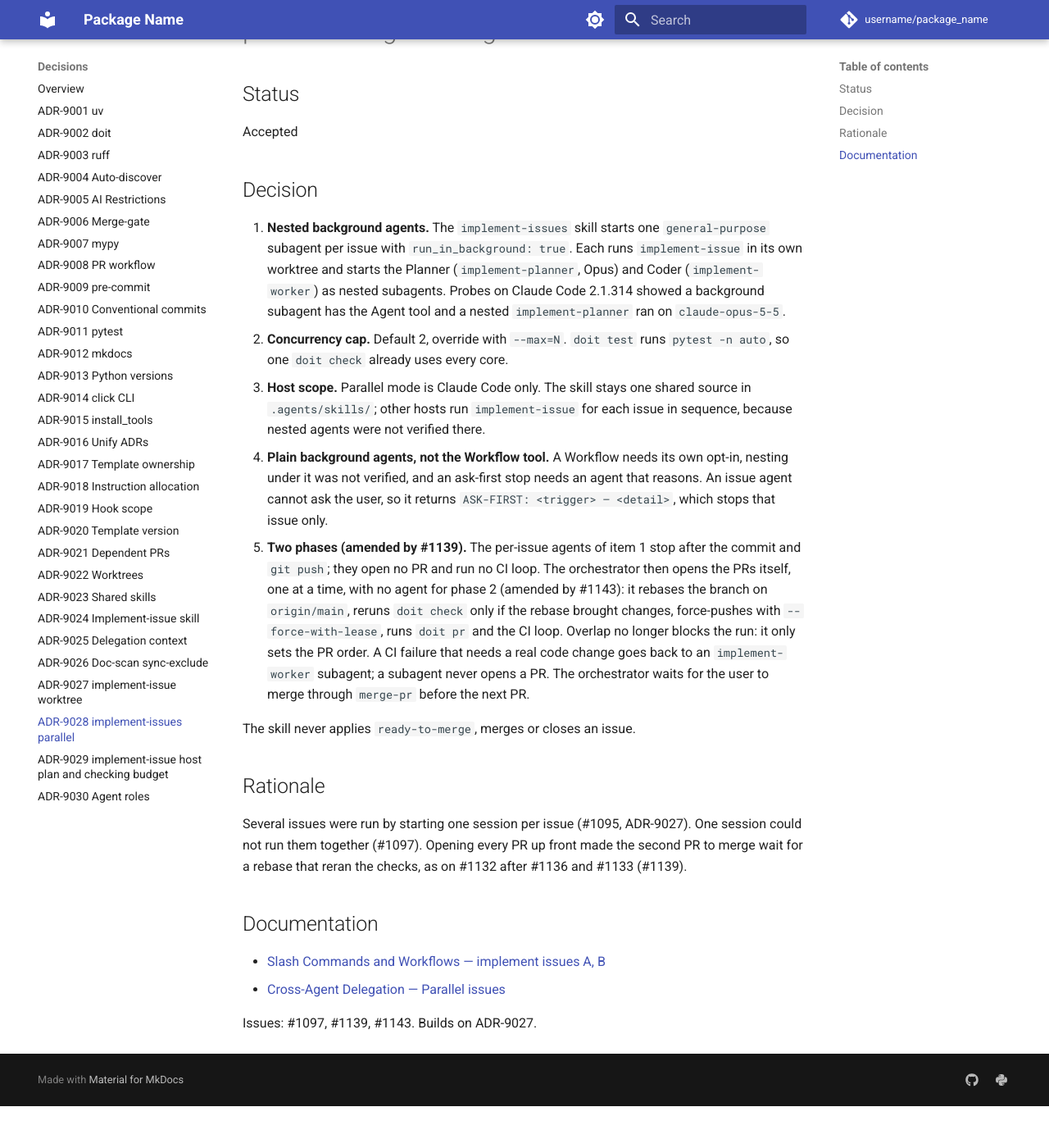
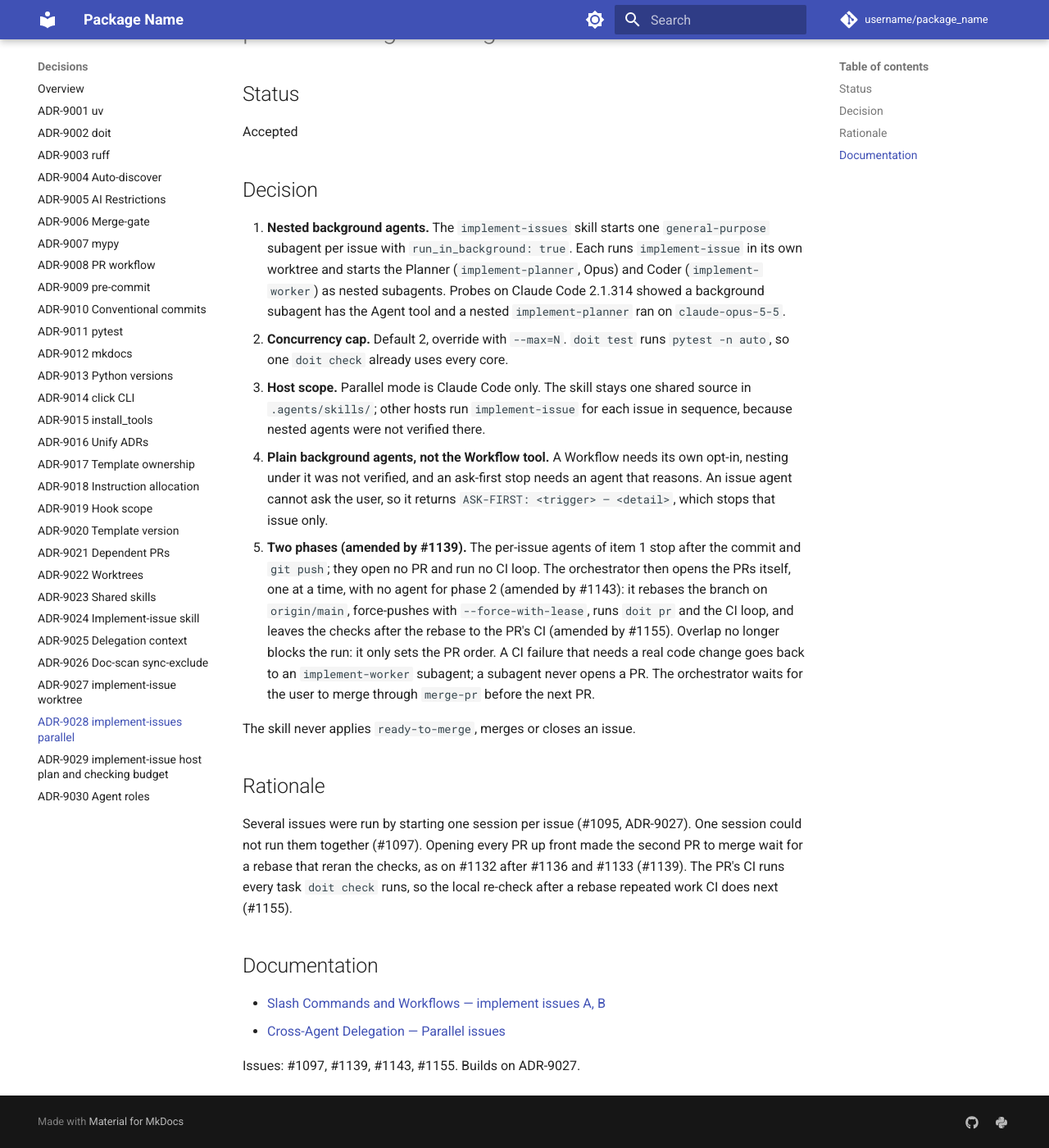
Before and after one commit to endavis/pyproject-template, an MkDocs documentation site: the page built from docs/decisions/9028-implement-issues-runs-issues-in-parallel-background-agents.md, in a window 1280 px wide and 1400 px high, scrolled down 172 px. Shown: the whole window at 82% size. Built offline with MkDocs 1.6.1 and Material for MkDocs 9.7.7, drawn with Linux system fonts in a browser that asks for light colours; comment, search, counter and statistics services are not loaded; before the commit the page ends 1521 px from its top, so only the background shows below that.

Commit message:
feat: leave implement-issues' rebased branches to the PR's CI instead of a local doit check (merges PR #1166, addresses #1155)
Phase 2 re-ran the full `doit check` after any rebase that brought changes,
which is every PR after the first in a run. CI's lint, docs and test jobs
run every task `doit check` runs, on the same commit, a few minutes later,
and the re-run competed for cores with the phase 1 agents still working.

Step 4.3 now says not to re-run it, Step 4.1 no longer names a re-check,
and Step 4.7 reports that CI checked the rebased branch. ADR-9028 item 5
and the slash-commands reference are amended to match.

Addresses #1155


Claude-Session: https://claude.ai/code/session_01NXu1sfMpCSgfxwSVGr4gLm

Co-authored-by: Claude Opus 5.5 <noreply@anthropic.com>

```diff
--- a/docs/decisions/9028-implement-issues-runs-issues-in-parallel-background-agents.md
+++ b/docs/decisions/9028-implement-issues-runs-issues-in-parallel-background-agents.md
@@ -20,17 +20,17 @@ Accepted
 2. **Concurrency cap.** Default 2, override with `--max=N`. `doit test` runs `pytest -n auto`, so one `doit check` already uses every core.
 3. **Host scope.** Parallel mode is Claude Code only. The skill stays one shared source in `.agents/skills/`; other hosts run `implement-issue` for each issue in sequence, because nested agents were not verified there.
 4. **Plain background agents, not the Workflow tool.** A Workflow needs its own opt-in, nesting under it was not verified, and an ask-first stop needs an agent that reasons. An issue agent cannot ask the user, so it returns `ASK-FIRST: <trigger> — <detail>`, which stops that issue only.
-5. **Two phases (amended by #1139).** The per-issue agents of item 1 stop after the commit and `git push`; they open no PR and run no CI loop. The orchestrator then opens the PRs itself, one at a time, with no agent for phase 2 (amended by #1143): it rebases the branch on `origin/main`, reruns `doit check` only if the rebase brought changes, force-pushes with `--force-with-lease`, runs `doit pr` and the CI loop. Overlap no longer blocks the run: it only sets the PR order. A CI failure that needs a real code change goes back to an `implement-worker` subagent; a subagent never opens a PR. The orchestrator waits for the user to merge through `merge-pr` before the next PR.
+5. **Two phases (amended by #1139).** The per-issue agents of item 1 stop after the commit and `git push`; they open no PR and run no CI loop. The orchestrator then opens the PRs itself, one at a time, with no agent for phase 2 (amended by #1143): it rebases the branch on `origin/main`, force-pushes with `--force-with-lease`, runs `doit pr` and the CI loop, and leaves the checks after the rebase to the PR's CI (amended by #1155). Overlap no longer blocks the run: it only sets the PR order. A CI failure that needs a real code change goes back to an `implement-worker` subagent; a subagent never opens a PR. The orchestrator waits for the user to merge through `merge-pr` before the next PR.
 
 The skill never applies `ready-to-merge`, merges or closes an issue.
 
 ## Rationale
 
-Several issues were run by starting one session per issue (#1095, ADR-9027). One session could not run them together (#1097). Opening every PR up front made the second PR to merge wait for a rebase that reran the checks, as on #1132 after #1136 and #1133 (#1139).
+Several issues were run by starting one session per issue (#1095, ADR-9027). One session could not run them together (#1097). Opening every PR up front made the second PR to merge wait for a rebase that reran the checks, as on #1132 after #1136 and #1133 (#1139). The PR's CI runs every task `doit check` runs, so the local re-check after a rebase repeated work CI does next (#1155).
 
 ## Documentation
 
 - [Slash Commands and Workflows — implement issues A, B](../development/ai/slash-commands.md#implement-issues-a-b)
 - [Cross-Agent Delegation — Parallel issues](../development/ai/cross-agent-delegation.md#parallel-issues-implement-issues)
 
-Issues: #1097, #1139, #1143. Builds on ADR-9027.
+Issues: #1097, #1139, #1143, #1155. Builds on ADR-9027.
```
Also changed, not shown: .agents/skills/implement-issues/SKILL.md (+6 -4 lines), .claude/skills/implement-issues/SKILL.md (+6 -4 lines), docs/development/ai/slash-commands.md (+1 -1 lines), 1 other file.
